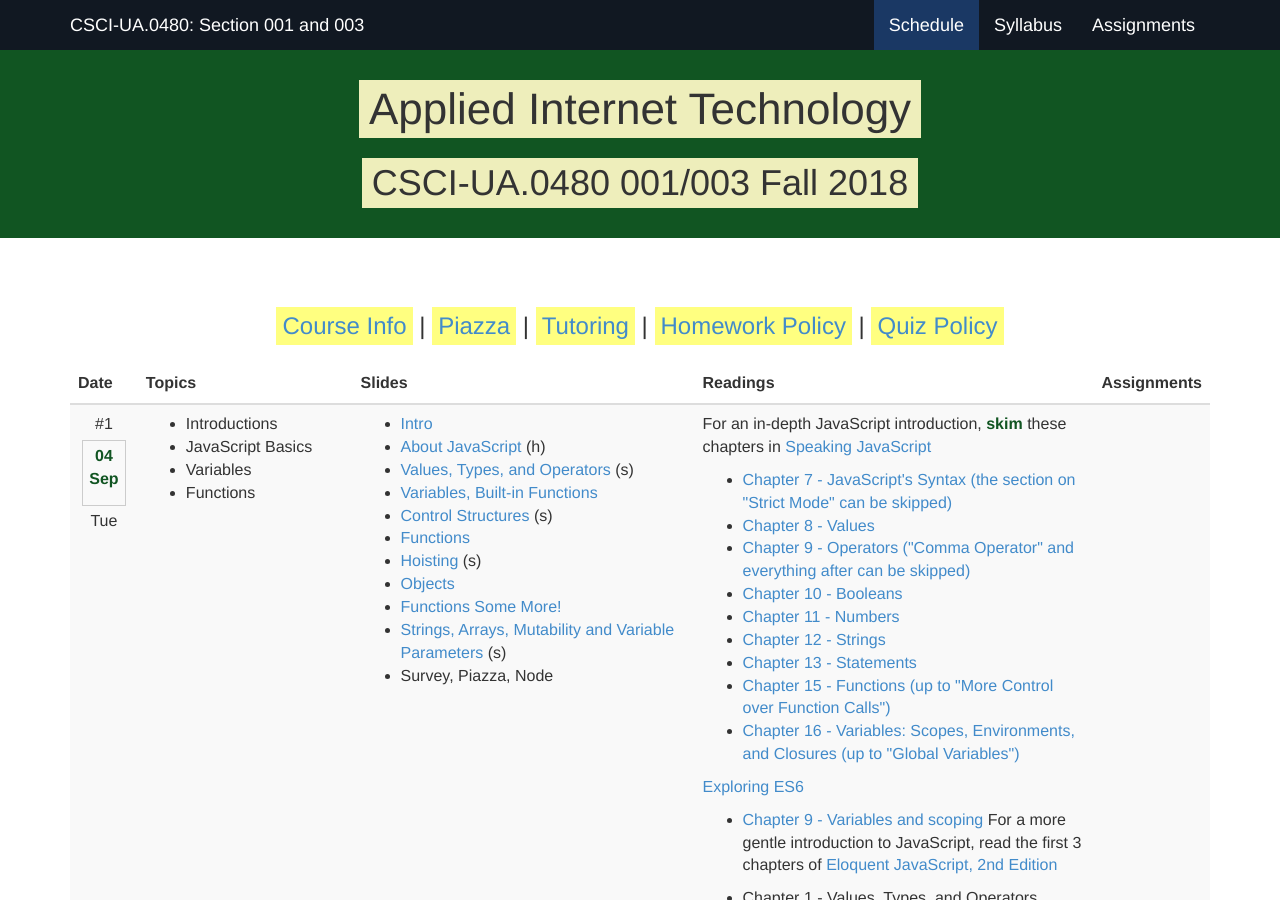
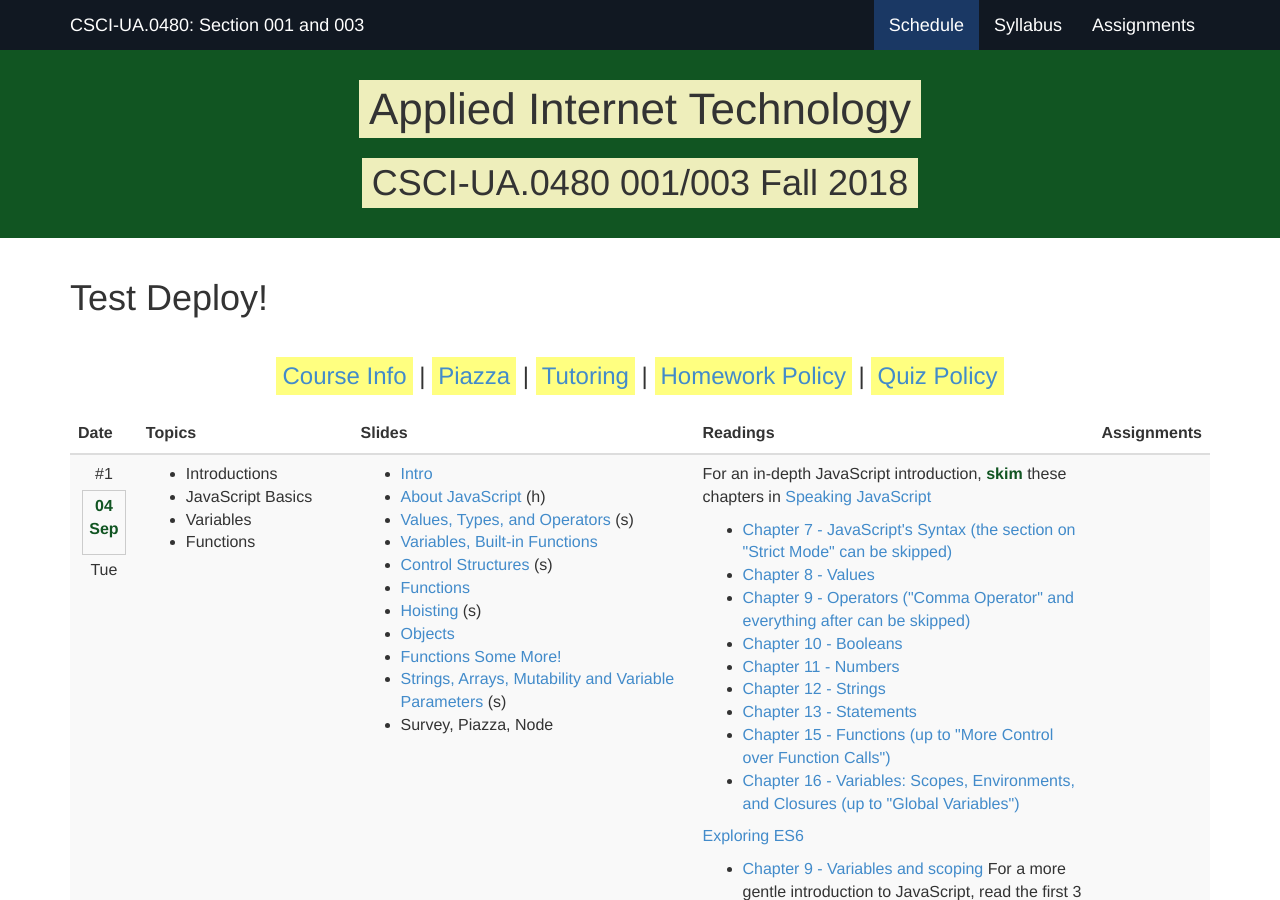
Before and after one commit to foureyes/csci-ua.0480-fall2018-001-003, a Jekyll site: the page built from index.markdown, in a window 1280 px wide and 900 px high. Built offline with Jekyll 4.4.1, drawn with Linux system fonts in a browser that asks for light colours.

Commit message:
test deploy again

```diff
--- a/_layouts/slides.html
+++ b/_layouts/slides.html
@@ -53,7 +53,7 @@
 	</head>
 
 	<body>
-
+		<!-- test again -->
 		<div class="reveal">
 			<div class="slides">
 					{{ content }}
--- a/index.markdown
+++ b/index.markdown
@@ -5,7 +5,7 @@ nav-state: index
 <!--
 <h1>AIT Test Deploy</h1>
 -->
-<h1></h1>
+<h1>Test Deploy!</h1>
 
 
 <div id="quick-links">
```
